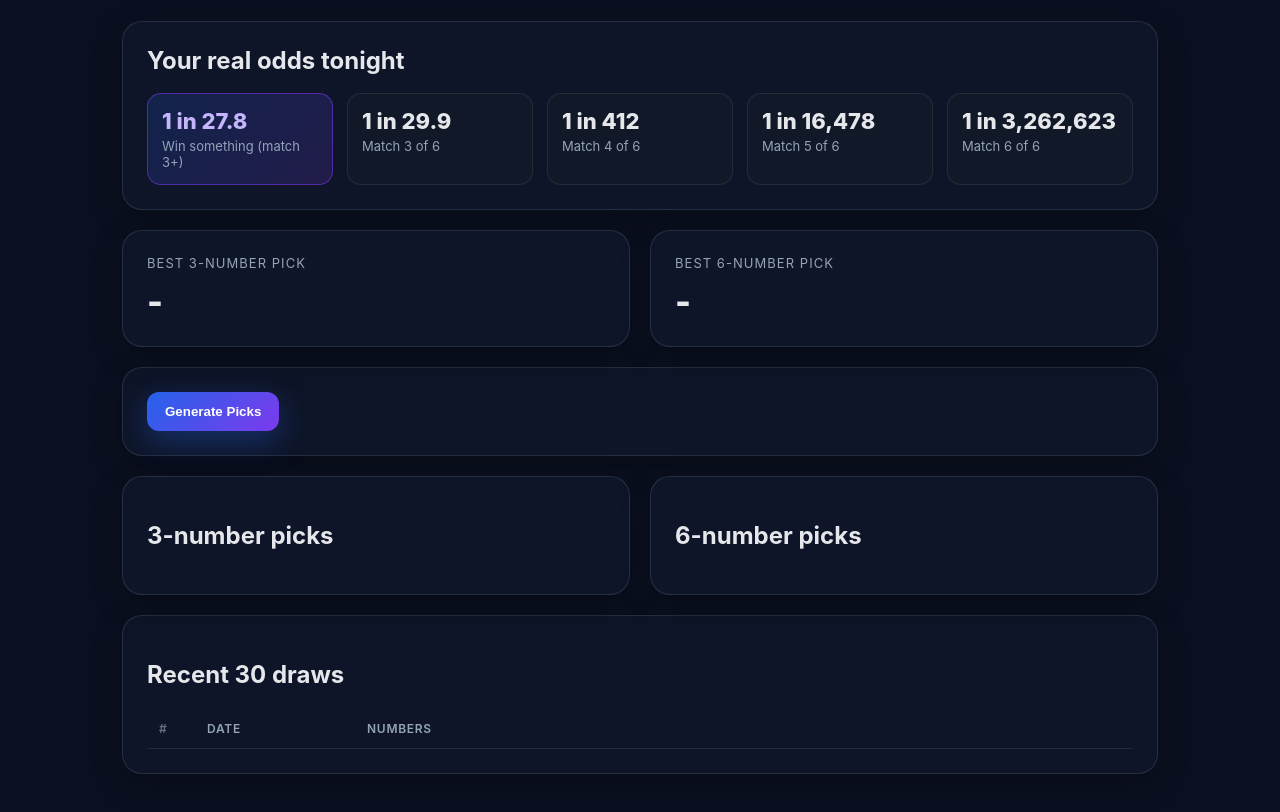
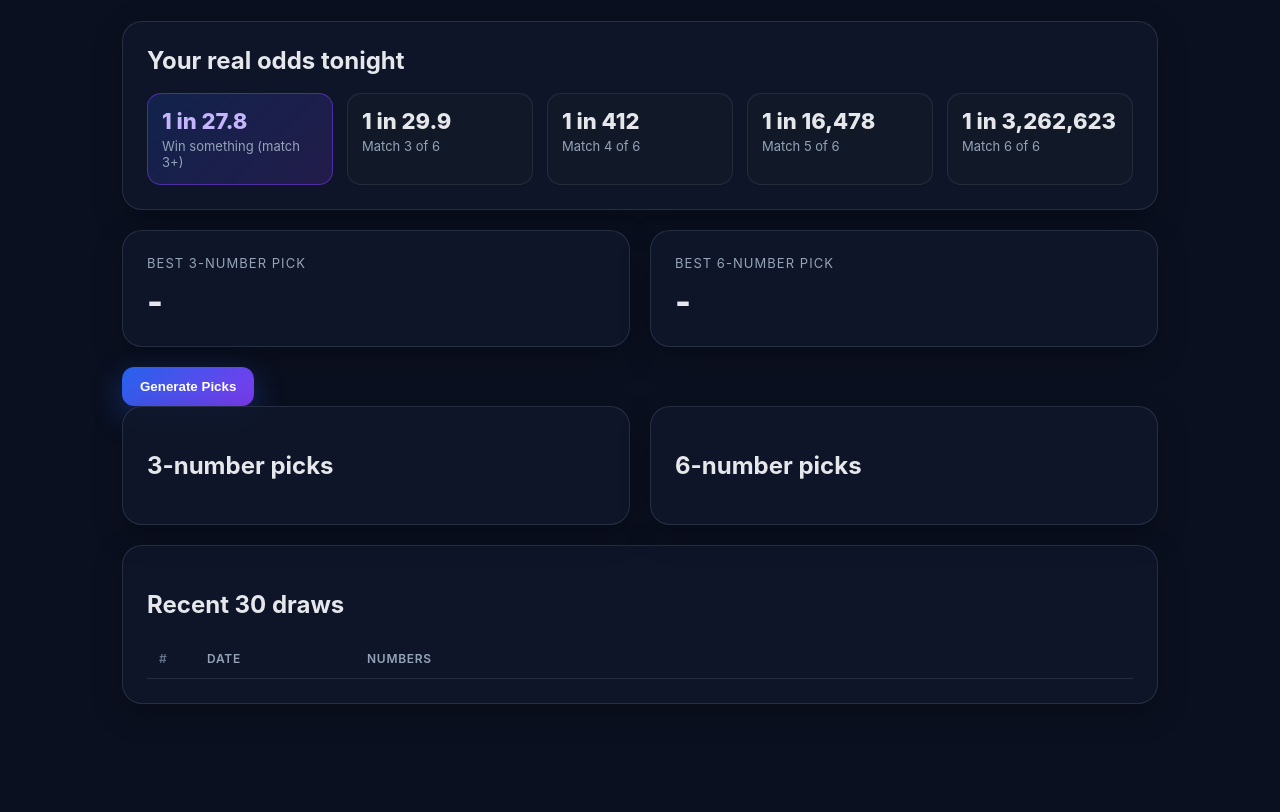
Before and after one commit to Cedd017/megadice-picks, a plain HTML site: page index.html in a window 1280 px wide. Shown: the part 136-948 px from the top of the page. After the commit the page ends 892 px from the top, so only its background shows below. Drawn offline with Linux system fonts and the light colour scheme; no server answers.

Commit message:
Update index.html

```diff
--- a/index.html
+++ b/index.html
@@ -55,9 +55,9 @@
       </div>
     </section>
 
-  <section class="odds-card">
+  <div>
      <button id="generateBtn">Generate Picks</button>
-  </section>
+  </div>
 
     <section class="grid">
       <div class="card">
```
